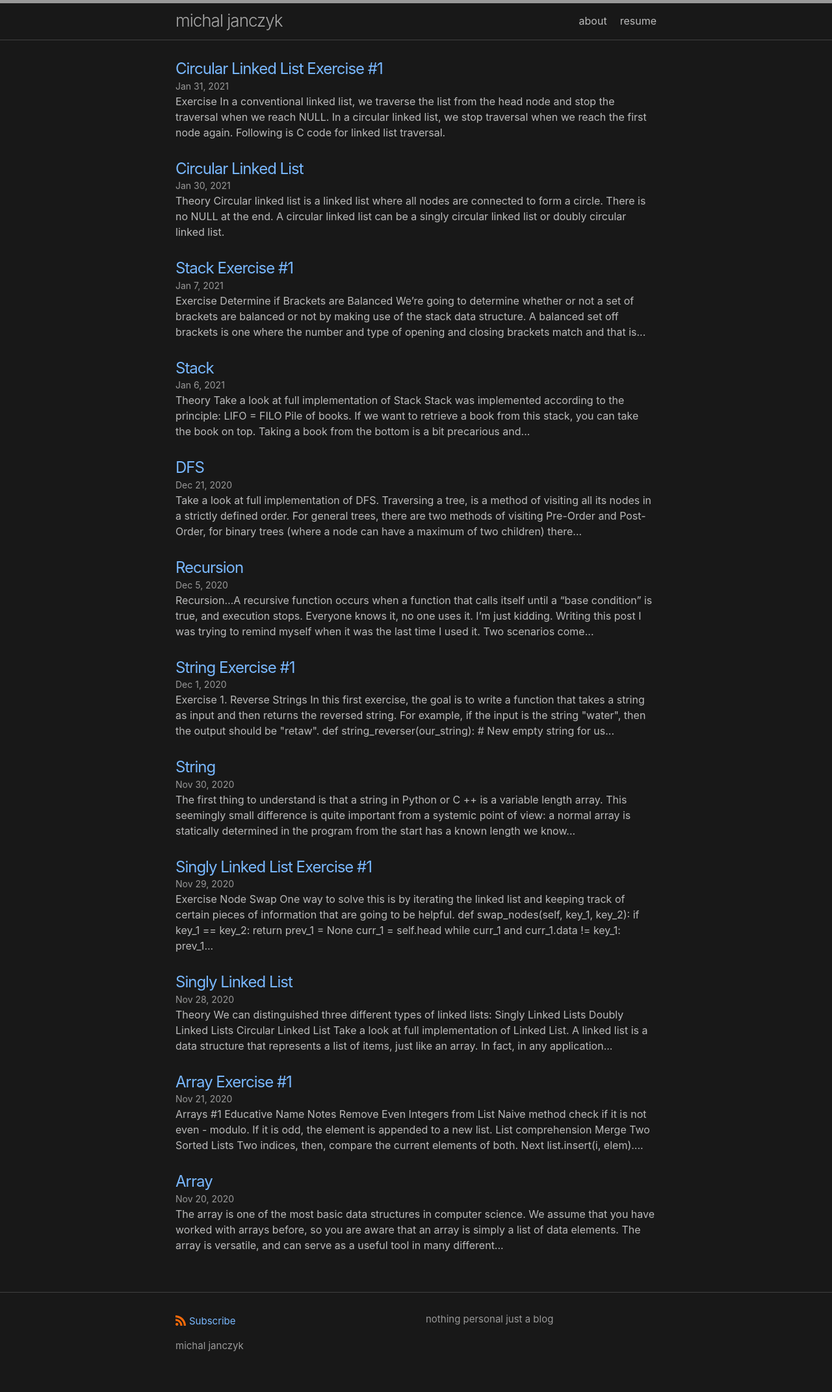
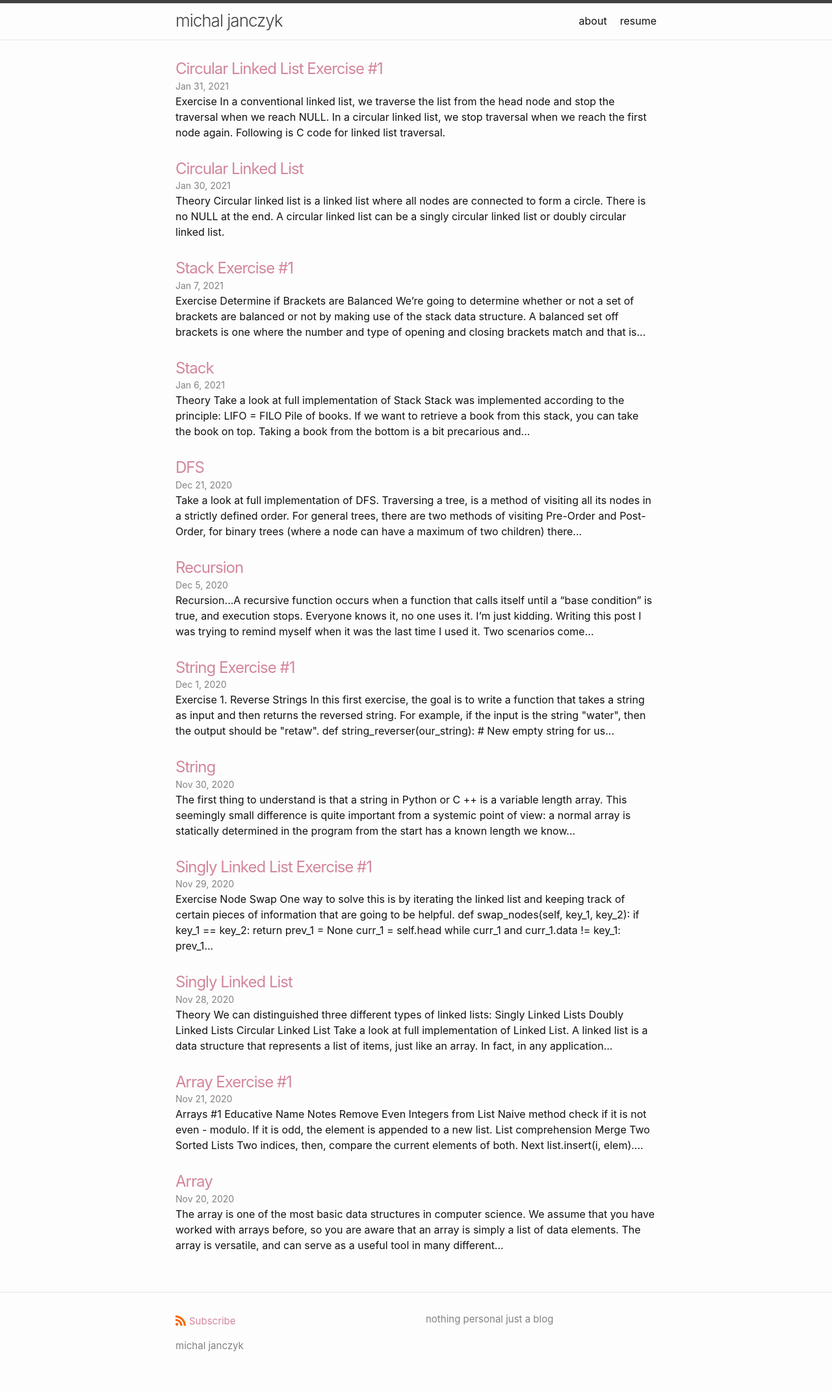
Before and after one commit to michal0janczyk/michaljanczyk.github.io, a Jekyll site: the page built from index.html, in a window 1280 px wide. Shown: the whole page at 65% size. Built offline with Jekyll 4.4.1, drawn with Linux system fonts in a browser that asks for light colours; the list of posts is cut into pages by our own code.

Commit message:
Update _config.yml

```diff
--- a/_config.yml
+++ b/_config.yml
@@ -17,7 +17,7 @@ excerpt_separator: <!--end_excerpt-->
 # Minima date format
 # refer to https://shopify.github.io/liquid/filters/date/ if you want to customize this
 minima:
-  skin: dark
+  # skin: dark
   date_format: "%b %-d, %Y"
 
   # generate social links in footer
```
